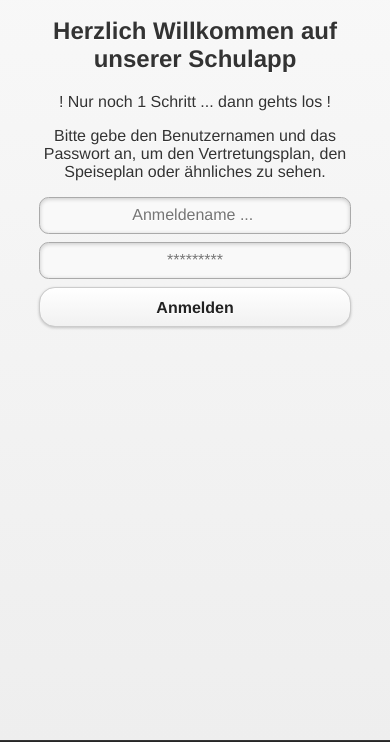
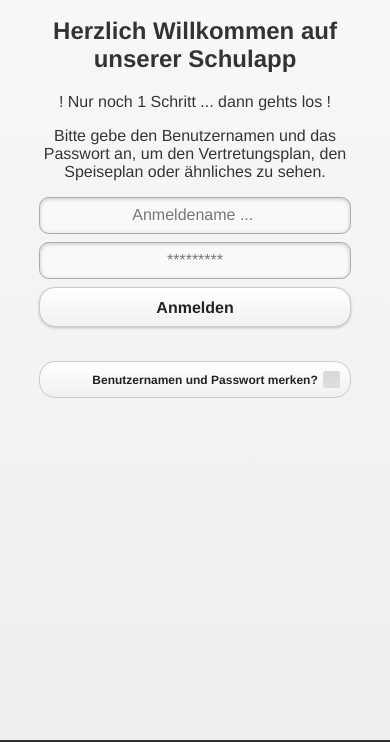
Before and after one commit to SchoolAppGBA/SchoolAppGymnasiumBA, a plain HTML site: page index.html in a window 390 px wide. Both pictures are taken after typing "Sample", "Sample123" into the empty fields and a click on the input "Anmelden". Shown: the part 102-844 px from the top of the page. Drawn offline with Linux system fonts and the light colour scheme; some packages are replaced by stand-ins of ours.

Commit message:
File: index.html, login.js, style.css
File: Login fertig!
==
Login entgültig fertig!
Checkbox für "Remember me".
Zusätzliche Funktion bei login.js

```diff
--- a/index.html
+++ b/index.html
@@ -27,7 +27,9 @@
         <input name="uname" id="username" type="text" placeholder="Anmeldename ... " />
         <input id="password" name="upass" type="password" placeholder="*********"/>
         <input id="login" onclick="check(this.form)" name="senden" type="submit" value="Anmelden"/>
-        </form>
+        <br>
+        <label style="text-align:center;padding-rigth:30px"><span style="margin-right:2%;font-size:12px">Benutzernamen und Passwort merken?</span><input id="remember" type="checkbox"><label>
+		</form>
         </div>
         <div id="footer" data-role="footer" data-position="fixed" data-theme="a">
 		</div>
--- a/login.js
+++ b/login.js
@@ -11,13 +11,16 @@
 			/* Check, if uname = Username && upass = password */
 			function check()/*function to check userid & password*/
 			{
+			var checkbox = $("#remember");
 			var u = $("#username").val();
 			var p = $("#password").val();
 			 /*the following code checkes whether the entered userid and password are matching*/
 			 if(form.uname.value == "admin" && form.upass.value == "admin")
 			  {
-				window.localStorage["username"] = u;
-                window.localStorage["password"] = p;
+				if(document.getElementById("remember").checked == true){
+					window.localStorage["username"] = u;
+					window.localStorage["password"] = p;
+				}
 				window.location.href = 'main.html';/*opens the target page while Id & password matches*/
 			  }
 			 else
--- a/style.css
+++ b/style.css
@@ -96,3 +96,7 @@ iframe{
 	width:100%;
 	height:100%;
 	}
+
+.ui-checkbox .ui-btn-icon-left .ui-icon, .ui-radio .ui-btn-icon-left .ui-icon {
+left: auto !important;
+}
```
